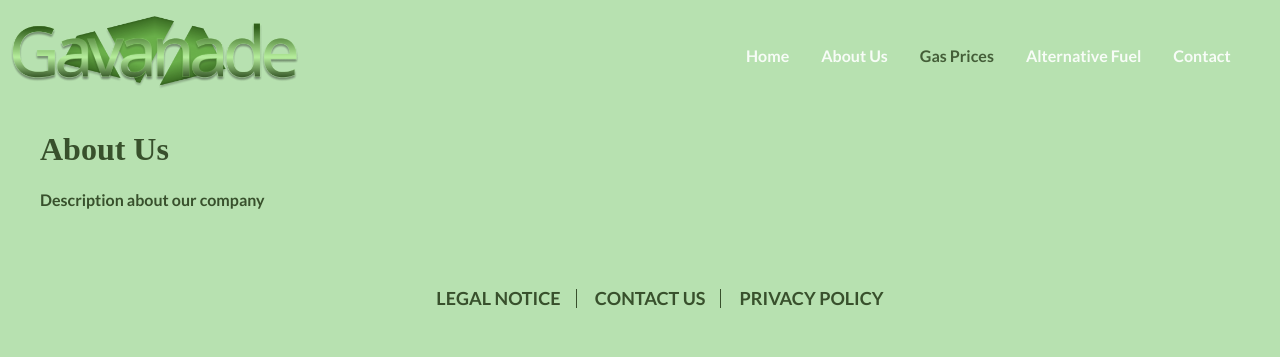
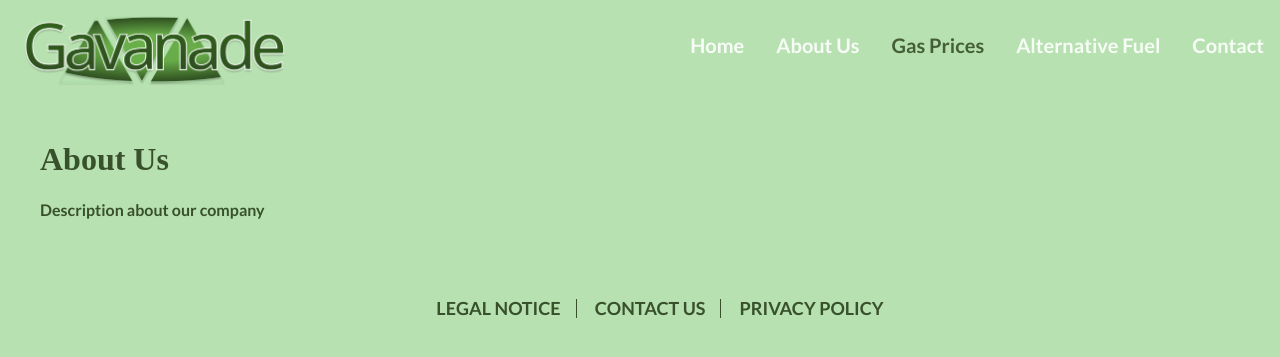
Before and after one commit to sumyisl1/Gavanade, a Flask app: page /about in a window 1280 px wide. Shown: the top 357 px of the page. Run offline with Flask 2, Linux system fonts and the light colour scheme; some web fonts are replaced.

Commit message:
Changed logo to be easier to read

```diff
--- a/app_service/static/css/main.css
+++ b/app_service/static/css/main.css
@@ -18,13 +18,13 @@ a:link, a:visited, a:hover, a:active {
  * Formatting the header area
  */
 header {
-  height: 60px;
+  height: 80px;
   opacity: .9;
   margin-left: 0px;
   position: static;
   margin-bottom: 30px;
   z-index: 9999;
-  margin-top: 10px;
+  /* margin-top: 10px; */
 }
 
 header a:visited {
@@ -54,7 +54,7 @@ header img {
   /* justify-content: center; */
   /* flex-wrap: nowrap; */
   /* list-style: none; */
-  width: 550px;
+  /* width: 550px; */
   float: right;
 }
 
@@ -69,7 +69,7 @@ header img {
 
 .menu a {
   float: left;
-  font-size: 16px;
+  font-size: 20px;
   color: white;
   text-align: center;
   padding: 14px 16px;
@@ -82,7 +82,7 @@ header img {
 }
 
 .dropdown .dropbtn {
-  font-size: 16px;
+  font-size: 20px;
   border: none;
   outline: none;
   padding: 14px 16px;
```
Also changed, not shown: app_service/static/pictures/Gavanade-Logo.png, app_service/static/pictures/Gavanade-Logo.svg.
